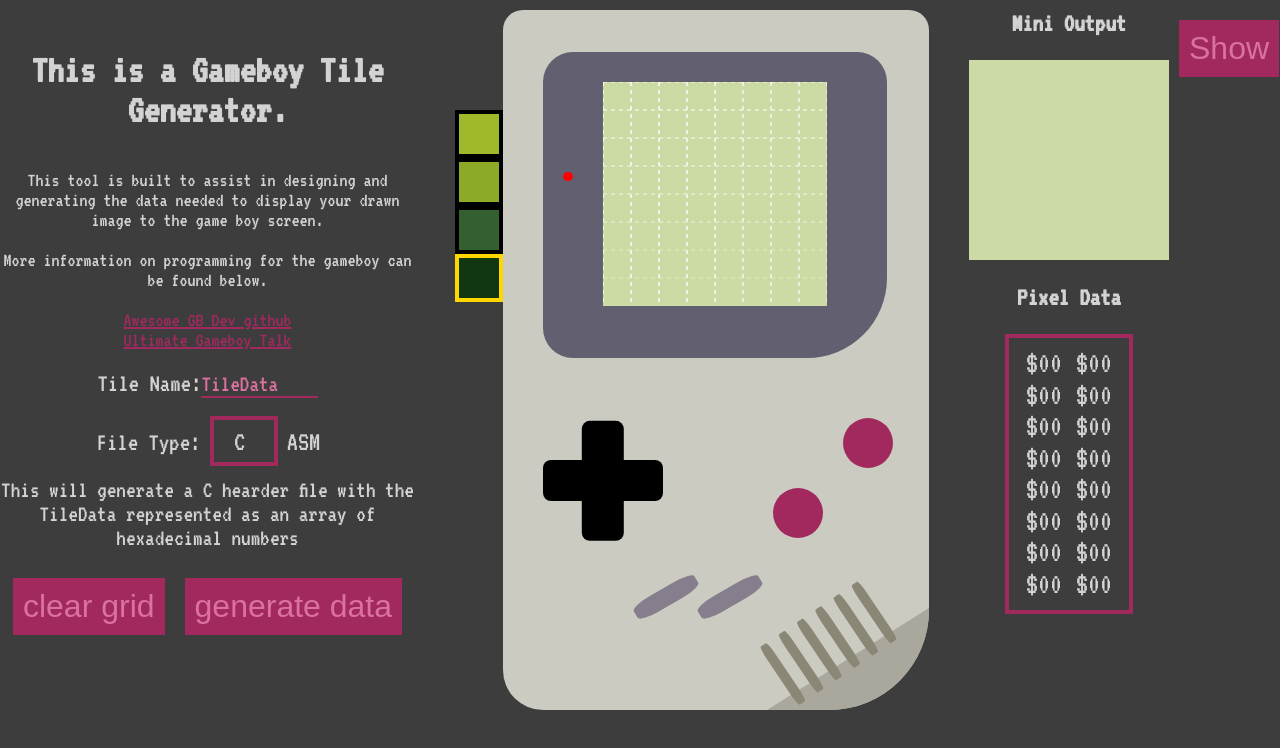
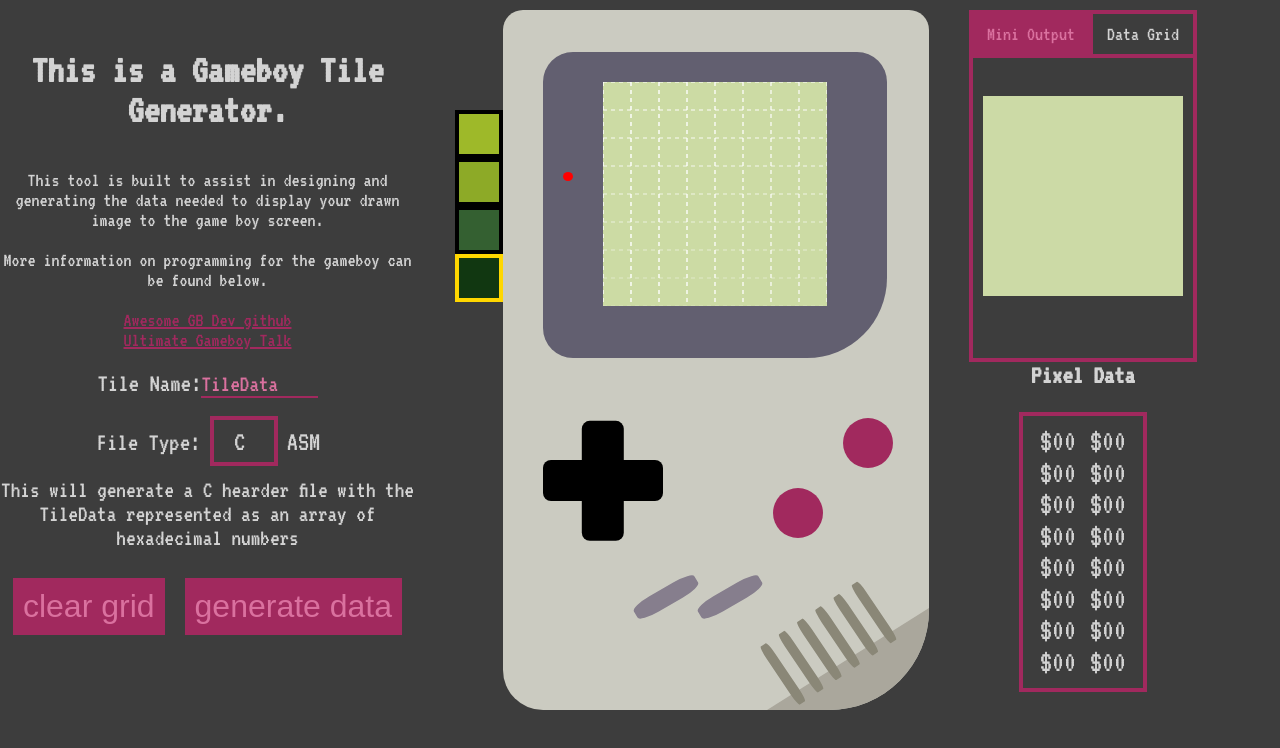
Before and after one commit to spkelly/gb-pallete, a Vue app: page / in a window 1280 px wide. Shown: the top 748 px of the page. Built offline with nearby package versions, Linux system fonts and the light colour scheme.

Commit message:
put mini output and tile output into a tabbed component

```diff
--- a/src/components/MiniOutput.vue
+++ b/src/components/MiniOutput.vue
@@ -1,10 +1,5 @@
 <template>
   <section>
-    <div class="section__header">
-    <h2 class="header__sub">
-      Mini Output
-    </h2>
-    </div>
     <div class="mini_output_holder">
       <MiniOutputCanvas />
       <MiniOutputCanvas />
--- a/src/components/MiniOutputCanvas.vue
+++ b/src/components/MiniOutputCanvas.vue
@@ -4,7 +4,7 @@
 <script>
 import {GRID_WIDTH,GRID_HEIGHT} from '../services/constants';
   export default{
-    name:"MiniOuput",
+    name:"MiniOuputCanvas",
 
     data(){
       return{
@@ -29,6 +29,11 @@ import {GRID_WIDTH,GRID_HEIGHT} from '../services/constants';
       canvas.width = GRID_WIDTH;
       canvas.height = GRID_HEIGHT;
       this.ctx = canvas.getContext("2d");
+      if(this.$store.state.Output.imageData.data){
+        this.ctx.putImageData(this.$store.state.Output.imageData,0,0);
+      }
+
+
     }
   }
 </script>
--- a/src/components/Output.vue
+++ b/src/components/Output.vue
@@ -1,8 +1,10 @@
 <template>
 <section id="output">
-  <MiniOutput />
+  <TabViewer :tabNames="['Mini Output','Data Grid']">
+    <MiniOutput />
+    <TileOutput />
+  </TabViewer>
   <DataOutput />
-  <TileOutput />
 </section>
 </template>
 
@@ -11,13 +13,15 @@
 import DataOutput from './DataOutput';
 import MiniOutput from './MiniOutput';
 import TileOutput from './TileOutput';
+import TabViewer from './TabViewer';
 
 export default {
   name:"Output",
   components:{
     DataOutput,
     MiniOutput,
-    TileOutput
+    TileOutput,
+    TabViewer
   }
 
 }
@@ -28,7 +32,6 @@ export default {
 <style lang="scss">
 
   #output{
-    height: 610px;
     margin-left: 40px;
     display: flex;
     flex-direction: column;
--- /dev/null
+++ b/src/components/TabViewer.vue
@@ -0,0 +1,87 @@
+
+
+
+<script>
+export default {
+  name:'TabViewer',
+  props:{
+    tabNames:Array,
+  },
+  data(){
+    return({
+      activeTab:0
+    })
+  },
+  methods:{
+    updateTab(tab){
+      if(this.activeTab != tab){
+        console.log("updating")
+              this.activeTab = tab
+      }
+    }
+  },
+
+  render(){
+    const TabComponents = this.$slots.default;
+    const Tabs = this.tabNames.map((name,index)=>{
+      return(
+        <div class={this.activeTab == index? "tab-viewer__tab selected":"tab-viewer__tab"} onClick={()=> this.updateTab(index)}>
+          {name}
+        </div>
+      )
+    });
+    return(
+      <div class="tab-viewer">
+        <div class="tab-viewer__header">
+          {Tabs}
+        </div>
+        <div class="tab-viewer__content">
+           {TabComponents[this.activeTab]}
+        </div>
+      </div>)
+  }
+
+}
+</script>
+
+
+<style lang="scss">
+@import '../scss/main';
+
+.tab-viewer{
+  min-width: 220px;
+
+  border: 4px solid white;
+  @include border;
+}
+.tab-viewer__header{
+  font-size: 2rem;
+  display:flex;
+}
+
+.selected{
+  background-color: $color__pink;
+  color: $color__dark__pink;
+}
+
+.tab-viewer__content{
+
+  display:flex;
+  flex-direction: column;
+  justify-content: center;
+  align-items: center;
+  margin:0 auto;
+  width: 100%;
+  min-height: 300px;
+}
+.tab-viewer__tab{
+  cursor: pointer;
+  flex-grow: 1;
+  padding: 10px;
+  border-bottom: 4px solid $color__pink;
+}
+.tab-viewer__tab:not(:last-child){
+  border-right: 4px solid $color__pink
+}
+
+</style>
--- a/src/components/TileOutput.vue
+++ b/src/components/TileOutput.vue
@@ -1,7 +1,6 @@
 <template>
   <section >
-    <button class="button" @click="visible = !visible">{{visible?'Hide':'Show'}}</button>
-    <div v-if="visible" class="out">
+    <div class="out">
     <div class="output" >
       <code v-for="(row, index) in pixelMatrix" :key="index">
         {{row.join()}}
@@ -16,11 +15,6 @@ import MiniOutput from './MiniOutput.vue';
 
 export default {
   name: "TileOutput",
-  data(){
-    return({
-      visible:false
-    })
-  },
   props:{
     tileData:Array
   },
@@ -51,8 +45,6 @@ export default {
     text-align: left;
     font-size: 14px;
     padding: 8px;
-    border: 1px solid black;
-    @include border;
   }
 
 
```
